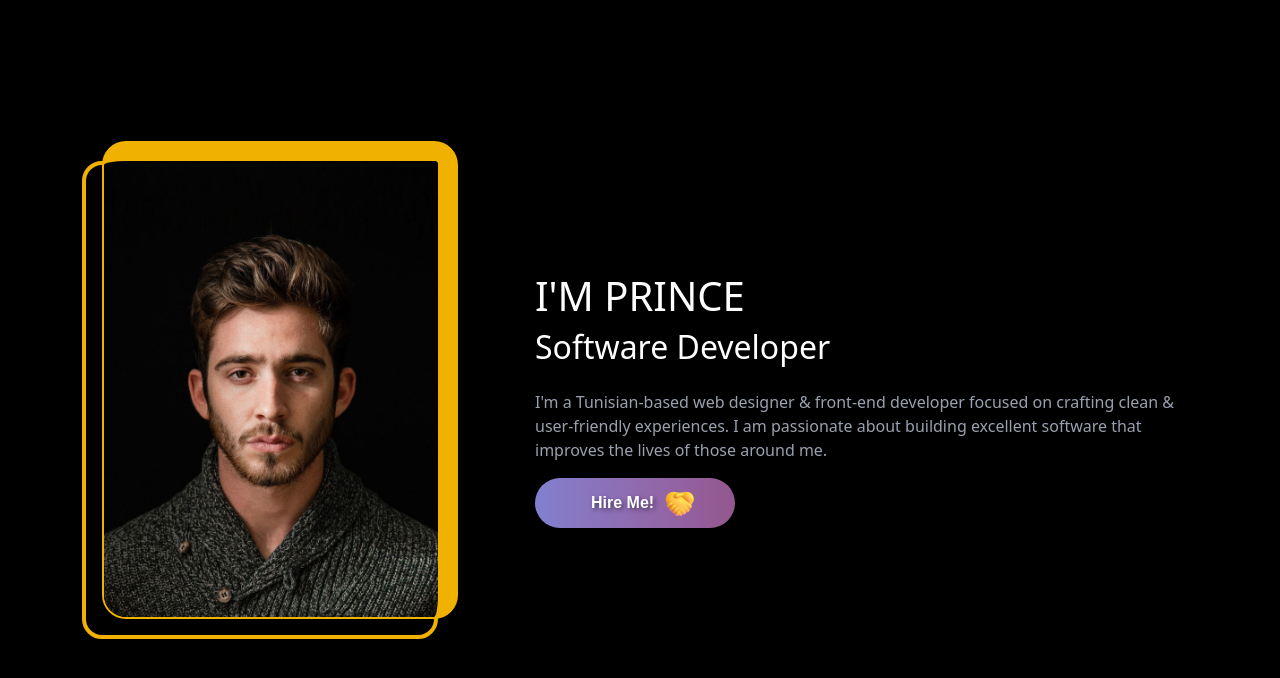
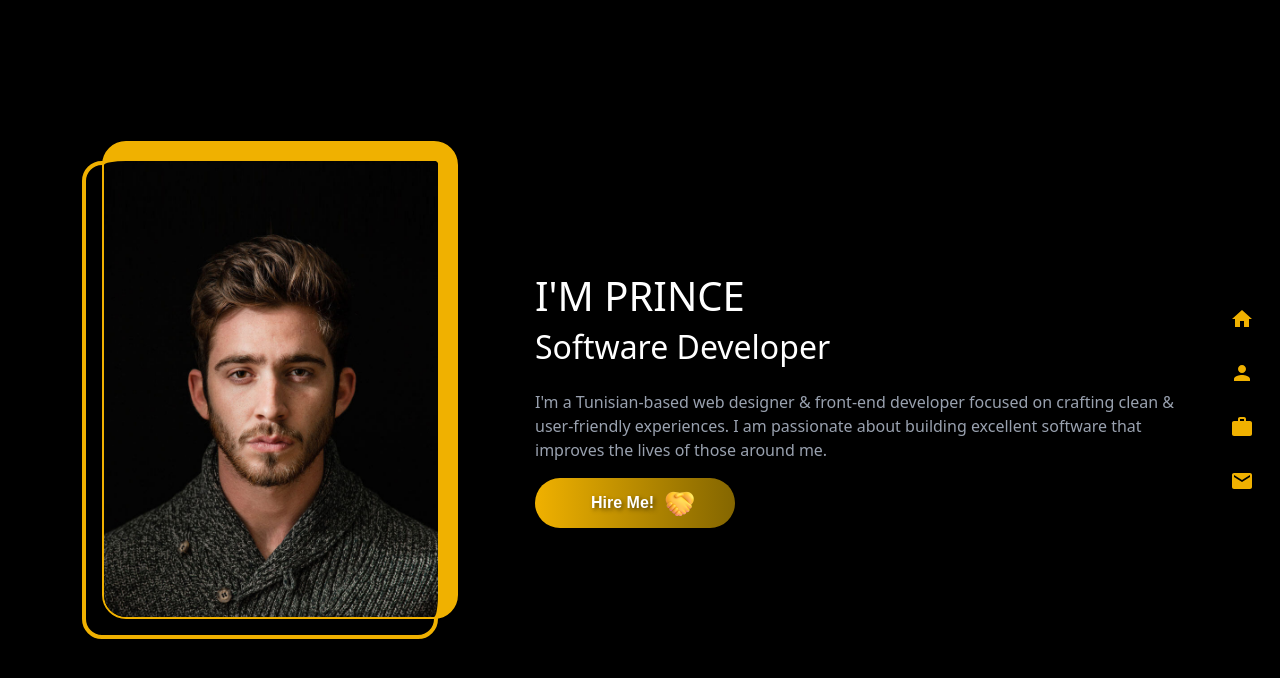
Before and after one commit to dev-princek/princedev, a Next.js app: page / in a window 1280 px wide. Shown: the top 678 px of the page. Built offline with nearby package versions, Linux system fonts and the light colour scheme.

Commit message:
add heade menu

```diff
--- a/package.json
+++ b/package.json
@@ -9,6 +9,10 @@
     "lint": "next lint"
   },
   "dependencies": {
+    "@emotion/react": "^11.14.0",
+    "@emotion/styled": "^11.14.0",
+    "@mui/icons-material": "^6.4.8",
+    "@mui/material": "^6.4.8",
     "bootstrap": "^5.3.3",
     "next": "15.2.3",
     "react": "^19.0.0",
--- a/src/app/globals.css
+++ b/src/app/globals.css
@@ -114,18 +114,11 @@ html, body {
   font-size: 1rem;
   background-image: linear-gradient(
     to right,
-    #8081cf,
-    #847dc9,
-    #8778c3,
-    #8a74bd,
-    #8d70b7,
-    #8f6db2,
-    #9169ac,
-    #9266a7,
-    #9362a1,
-    #935e9a,
-    #935b93,
-    #93578d
+    #f0b100, /* Theme color */
+    #d49e00,
+    #b98b00,
+    #9e7800,
+    #846600
   );
   color: white;
   animation: blurr 2s;
@@ -221,3 +214,63 @@ html, body {
     transform: scale(3);
   }
 }
+
+
+a {
+  text-decoration: none;
+  color: white;
+  transition: color 0.3s ease-in-out;
+}
+/* Header container */
+.header {
+  position: fixed;
+  right: 0;
+  top: 50%;
+  transform: translateY(-50%);
+  /* background-color: #111; */
+  padding: 10px;
+  border-radius: 10px 0 0 10px;
+  box-shadow: 0px 4px 10px rgba(0, 0, 0, 0.3);
+}
+
+/* Menu container */
+.menu {
+  display: flex;
+  flex-direction: column;
+  align-items: flex-end;
+  gap: 10px;
+}
+
+/* Default menu item */
+.menu-item {
+  display: flex;
+  align-items: center;
+  gap: 10px;
+  padding: 10px;
+  color: #f0b100;
+  border-radius: 5px;
+  transition: all 0.3s ease-in-out;
+  position: relative;
+  width: 50px; /* Default width */
+  overflow: hidden;
+  white-space: nowrap;
+}
+
+/* Hover effect: expand background & show text */
+.menu-item.active {
+  background-color: #f0b100;
+  color: black;
+  border: 2px solid white;
+  width: 150px; /* Expand on hover */
+}
+
+/* Default hidden text */
+.menu-text {
+  opacity: 0;
+  transition: opacity 0.3s ease-in-out;
+}
+
+/* Show text inside button when hovered */
+.menu-item.active .menu-text {
+  opacity: 1;
+}
--- a/src/app/layout.tsx
+++ b/src/app/layout.tsx
@@ -16,8 +16,8 @@ const geistMono = Geist_Mono({
 });
 
 export const metadata: Metadata = {
-  title: "Create Next App",
-  description: "Generated by create next app",
+  title: "Prince Software Developer",
+  description: "Software Developer || Full Stack Developer || Backend Developer || Laravel Developer",
 };
 
 export default function RootLayout({
--- a/src/app/page.tsx
+++ b/src/app/page.tsx
@@ -1,8 +1,10 @@
 import Hero from '@/components/Hero';
+import Header from '@/components/Header';
 
 export default function Home() {
   return (
     <div>
+      <Header />
       <Hero />
     </div>
   );
--- /dev/null
+++ b/src/components/Header.tsx
@@ -0,0 +1,35 @@
+'use client'
+import React, { useState } from "react";
+import { Home, Person, Work, Email } from "@mui/icons-material";
+
+const Header = () => {
+  const [hoveredItem, setHoveredItem] = useState<string | null>(null);
+
+  const menuItems = [
+    { id: "home", label: "Home", icon: <Home fontSize="medium" /> },
+    { id: "about", label: "About", icon: <Person fontSize="medium" /> },
+    { id: "projects", label: "Projects", icon: <Work fontSize="medium" /> },
+    { id: "contact", label: "Contact", icon: <Email fontSize="medium" /> },
+  ];
+
+  return (
+    <header className="header">
+      <nav className="menu">
+        {menuItems.map((item) => (
+          <a
+            key={item.id}
+            href="#"
+            className={`menu-item ${hoveredItem === item.id ? "active" : ""}`}
+            onMouseEnter={() => setHoveredItem(item.id)}
+            onMouseLeave={() => setHoveredItem(null)}
+          >
+            {item.icon}
+            <span className="menu-text">{item.label}</span>
+          </a>
+        ))}
+      </nav>
+    </header>
+  );
+};
+
+export default Header;
```
Also changed, not shown: 1 other file (tests, documents, lock files or other folders).
